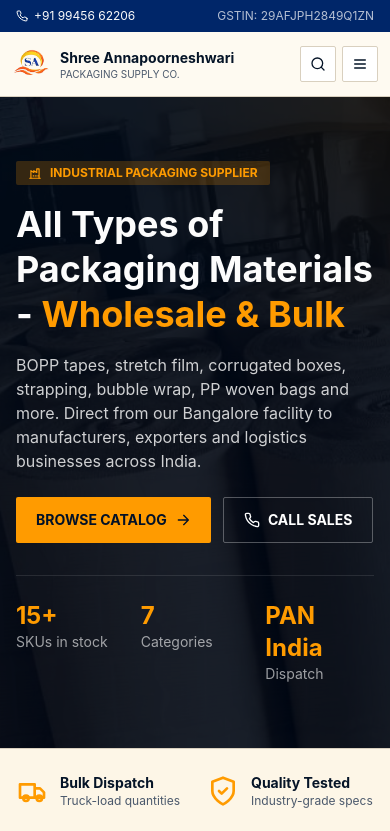
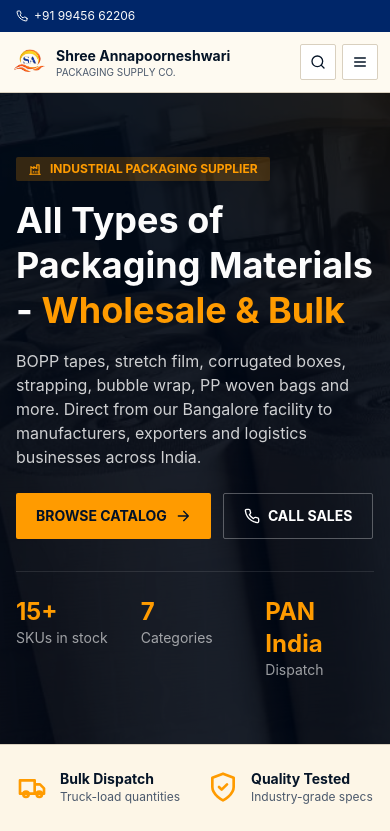
Before and after one commit to ShridharMBhalkhed/annapoorneshwari-supply, a React (Vite) app: page / in a window 390 px wide. Shown: the top 831 px of the page. Built offline with nearby package versions, Linux system fonts and the light colour scheme.

Commit message:
changed the whole header

```diff
--- a/src/components/site/Header.jsx
+++ b/src/components/site/Header.jsx
@@ -69,19 +69,22 @@ export function Header() {
               <Icon name="mail" className="h-3 w-3" /> s.annapoorneshwarienterprises@gmail.com
             </a>
           </div>
-          <span className="text-white/70">GSTIN: 29AFJPH2849Q1ZN</span>
+          <span className="mobile-hidden text-white/70">GSTIN: 29AFJPH2849Q1ZN</span>
         </div>
       </div>
       <header className="sticky top-0 z-40 border-b bg-background/95 backdrop-blur relative">
-        <div className="container mx-auto flex items-center justify-between gap-2 px-3 py-3 sm:gap-4 sm:px-4 sm:py-4">
-          <Link to="/" className="flex min-w-0 flex-1 items-center gap-2 sm:gap-3 md:flex-none">
+        <div className="mobile-header-row container mx-auto flex items-center justify-between gap-2 px-3 py-3 sm:gap-4 sm:px-4 sm:py-4">
+          <Link
+            to="/"
+            className="mobile-header-brand flex min-w-0 flex-1 items-center gap-2 overflow-hidden sm:gap-3 md:flex-none"
+          >
             <img
               src="/logo-removebg-preview.png"
               alt="Shree Annapoorneshwari logo"
-              className="h-10 w-10 flex-shrink-0 rounded-sm object-contain sm:h-12 sm:w-12"
+              className="h-9 w-9 flex-shrink-0 rounded-sm object-contain sm:h-12 sm:w-12"
             />
             <div className="min-w-0 leading-tight">
-              <div className="truncate text-[13px] font-bold tracking-tight min-[380px]:text-sm sm:text-base">
+              <div className="truncate text-[12px] font-bold tracking-tight min-[380px]:text-sm sm:text-base">
                 Shree Annapoorneshwari
               </div>
               <div className="truncate text-[9px] uppercase tracking-widest text-muted-foreground min-[380px]:text-[10px] sm:text-[11px]">
@@ -96,7 +99,7 @@ export function Header() {
               </Link>
             ))}
           </nav>
-          <div className="flex flex-shrink-0 items-center gap-1.5 sm:gap-2">
+          <div className="mobile-header-actions flex w-[78px] flex-shrink-0 items-center justify-end gap-1.5 sm:w-auto sm:gap-2">
             <button
               type="button"
               onClick={() => {
--- a/src/styles.css
+++ b/src/styles.css
@@ -99,6 +99,7 @@
     color: var(--color-foreground);
     font-family: var(--font-display);
     -webkit-font-smoothing: antialiased;
+    overflow-x: hidden;
   }
   input,
   textarea,
@@ -113,6 +114,42 @@
 }
 
 @layer components {
+  .mobile-header-row {
+    position: relative;
+  }
+
+  .mobile-header-brand {
+    padding-right: 88px;
+  }
+
+  .mobile-header-actions {
+    position: absolute;
+    right: 0.75rem;
+    top: 50%;
+    transform: translateY(-50%);
+  }
+
+  @media (min-width: 768px) {
+    .mobile-header-row {
+      position: static;
+    }
+
+    .mobile-header-brand {
+      padding-right: 0;
+    }
+
+    .mobile-header-actions {
+      position: static;
+      transform: none;
+    }
+  }
+
+  @media (max-width: 429px) {
+    .mobile-hidden {
+      display: none;
+    }
+  }
+
   .brand-hero,
   .brand-panel {
     background:
```
Also changed, not shown: mobile-preview.png (added).
